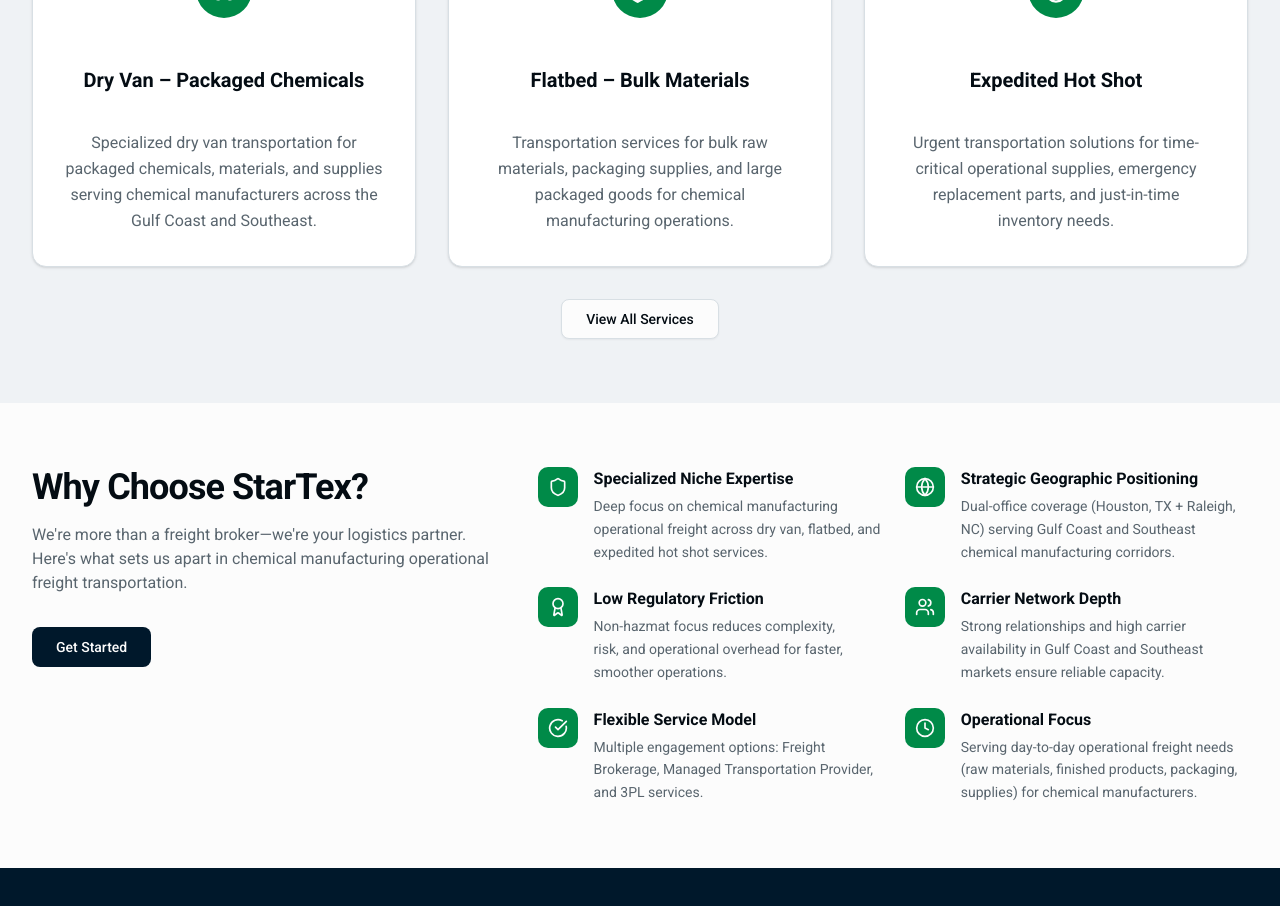
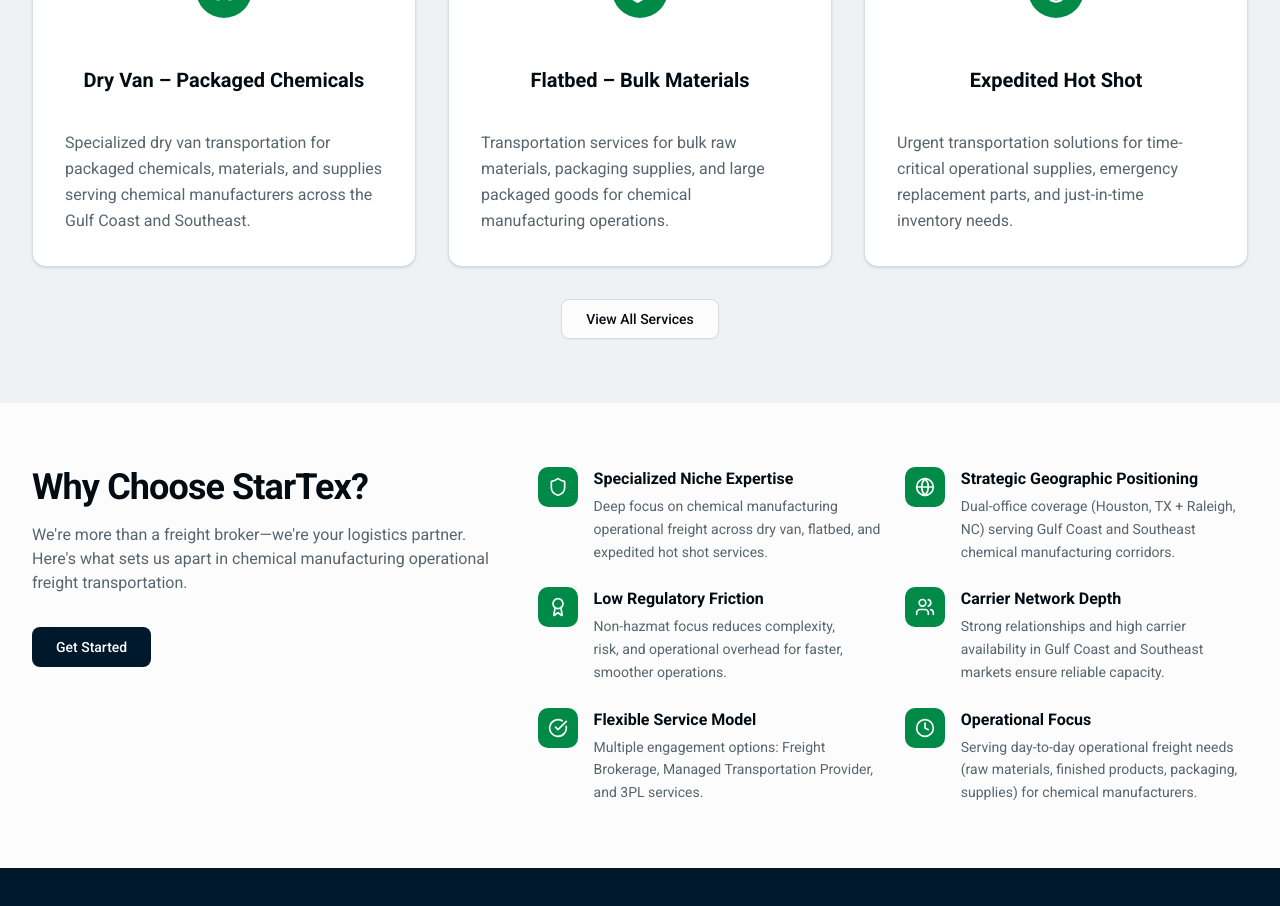
Before and after one commit to Christian-Starcke/chem.manu-startex-logistics-website-ui, a Next.js app: page / in a window 1280 px wide. Shown: the part 1720-2626 px from the top of the page. Built offline with nearby package versions, Linux system fonts and the light colour scheme.

Commit message:
feat: left-align card description text for better readability
Co-authored-by: Christian Starcke <149805689+Christian-Starcke@users.noreply.github.com>

```diff
--- a/app/page.tsx
+++ b/app/page.tsx
@@ -140,7 +140,7 @@ export default function HomePage() {
                   <service.icon className="h-7 w-7 text-accent-foreground" />
                 </div>
                 <h3 className="text-xl font-semibold">{service.title}</h3>
-                <p className="mt-3 text-pretty leading-relaxed text-muted-foreground">{service.description}</p>
+                <p className="mt-3 text-left text-pretty leading-relaxed text-muted-foreground">{service.description}</p>
               </Card>
             ))}
           </div>
```
